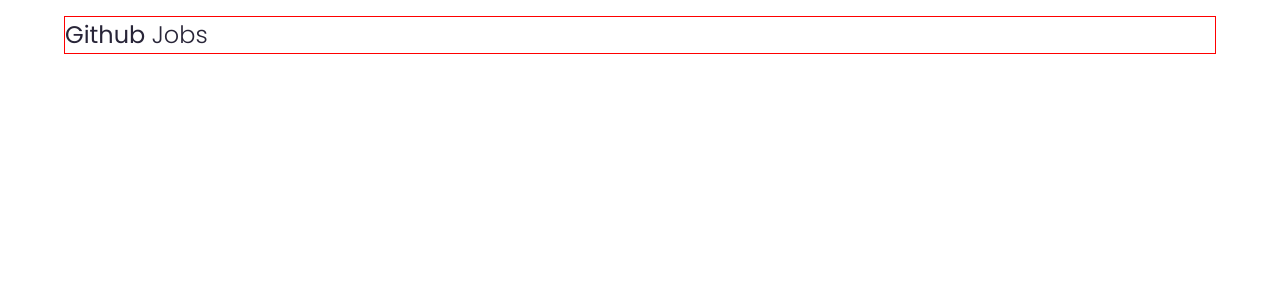
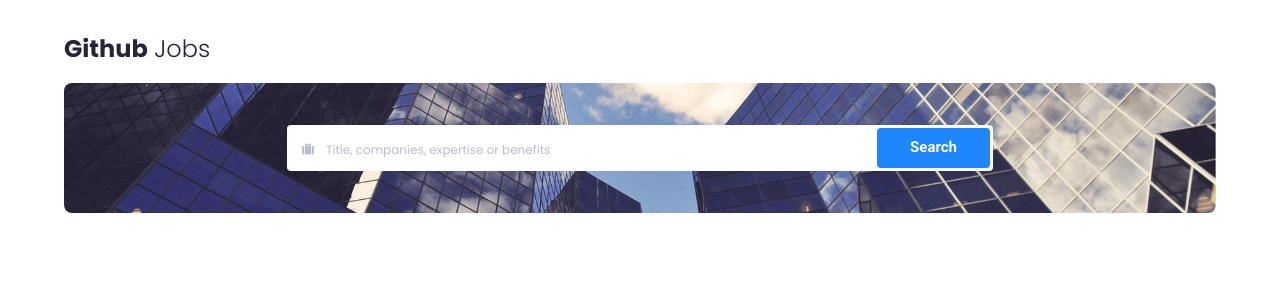
Before and after one commit to BDKoussama/github-jobs, a React (Create React App) app: page / in a window 1280 px wide. Shown: the top 300 px of the page. Built offline with nearby package versions, Linux system fonts and the light colour scheme.

Commit message:
added the search bar component

```diff
--- a/package.json
+++ b/package.json
@@ -3,6 +3,9 @@
   "version": "0.1.0",
   "private": true,
   "dependencies": {
+    "@fortawesome/fontawesome-svg-core": "^1.2.32",
+    "@fortawesome/free-solid-svg-icons": "^5.15.1",
+    "@fortawesome/react-fontawesome": "^0.1.11",
     "@testing-library/jest-dom": "^4.2.4",
     "@testing-library/react": "^9.3.2",
     "@testing-library/user-event": "^7.1.2",
--- a/src/App.js
+++ b/src/App.js
@@ -1,11 +1,18 @@
 import React from 'react';
+import { library } from '@fortawesome/fontawesome-svg-core'
+import { faSuitcase } from '@fortawesome/free-solid-svg-icons'
+
+
 import Header from './Components/Header';
+import Search from './Components/Search';
 import './styles/App.scss';
+library.add(faSuitcase)
 function App() {
   return (
     <div className="App">
         <div className = "container">
               <Header/>
+              <Search/>
         </div>
     </div>
   );
--- a/src/Components/Header.js
+++ b/src/Components/Header.js
@@ -5,7 +5,7 @@
     <div className="header">
         <nav className = "navbar">
             <a href="#" className='logo'>
-                <span><strong>Github</strong> Jobs</span>
+                <span><strong>Github</strong></span> Jobs
             </a>
         </nav>
     </div>
--- /dev/null
+++ b/src/Components/Search.js
@@ -0,0 +1,15 @@
+import React from 'react';
+import { FontAwesomeIcon } from '@fortawesome/react-fontawesome'
+
+
+const Search = () => (
+    <div className ='searchbar-wrapper'>
+        <form className ='search-form'>
+            <FontAwesomeIcon icon='suitcase'  size="xs" className="search-form__icon"/>
+            <input type = 'text' className = 'text-input' placeholder= 'Title, companies, expertise or benefits'/>
+            <input type='submit' className = 'button-input' value='Search'/>
+        </form>
+    </div>
+)
+
+export default Search ;
--- a/src/styles/App.scss
+++ b/src/styles/App.scss
@@ -2,8 +2,9 @@
 @import "./variables.scss";
 
 @import "./components//Header.scss";
-
+@import "./components//SearchBar.scss";
 @import 'https://fonts.googleapis.com/css2?family=Poppins:wght@200;300;400;700&display=swap" rel="stylesheet';
+@import 'https://fonts.googleapis.com/css2?family=Roboto:wght@100;300;500;700&display=swap" rel="stylesheet';
 
 body {
     font-family: 'Poppins', sans-serif;
--- a/src/styles/components/Header.scss
+++ b/src/styles/components/Header.scss
@@ -1,13 +1,16 @@
 .header {
     padding: 1em 0px;
+    margin-top: 15px;
     .navbar {
-        border: 1px solid red;
         a {
             text-decoration: none;
             color: $black;
             font-size: 24px;
             line-height: 36px;
             font-weight: 300;
+            span {
+                font-weight: 700;
+            }
         }
     }
 }
--- /dev/null
+++ b/src/styles/components/SearchBar.scss
@@ -0,0 +1,52 @@
+.searchbar-wrapper {
+    height: 130px;
+    border-radius: 8px;
+    background-image: url('../../assets/imgs/backgroundImg.png');
+    background-repeat: no-repeat;
+    background-position: center center;
+    background-size: cover;
+    display: flex;
+    justify-content: center;
+    align-items: center;
+    .search-form {
+        width: 700px;
+        height: 40px;
+        background-color: $white;
+        border-radius: $borderRadius;
+        padding: 0.2em;
+        input {
+            height: 100%;
+            margin: 0;
+            padding: 0;
+            border: none;
+        }
+        .search-form__icon {
+            color: $lightGrey;
+            margin: 0 1em;
+        }
+        .text-input {
+            width: 50%;
+            &::placeholder {
+                font-size: 12px;
+                color: $lightGrey;
+                font-weight: 400;
+                padding: 0;
+            }
+        }
+        .button-input {
+            background-color: $blue;
+            padding: 0.2em 2.2em;
+            float: right;
+            color: $white;
+            font-family: 'Roboto', sans-serif;
+            font-weight: 700;
+            border-radius: $borderRadius;
+            font-size: 15px;
+            cursor: pointer;
+            transition: all 0.3s ease-in-out;
+            &:hover {
+                background-color: $onHoverBlue;
+            }
+        }
+    }
+}
--- a/src/styles/variables.scss
+++ b/src/styles/variables.scss
@@ -1 +1,6 @@
 $black : #282538;
+$blue: #1E86FF;
+$onHoverBlue : #4a9dfc;
+$lightGrey: #B9BDCF;
+$white : #ffffff;
+$borderRadius: 4px;
```
Also changed, not shown: src/assets/imgs/backgroundImg.png (renamed from backgroundImg.png), 1 other file (tests, documents, lock files or other folders).
